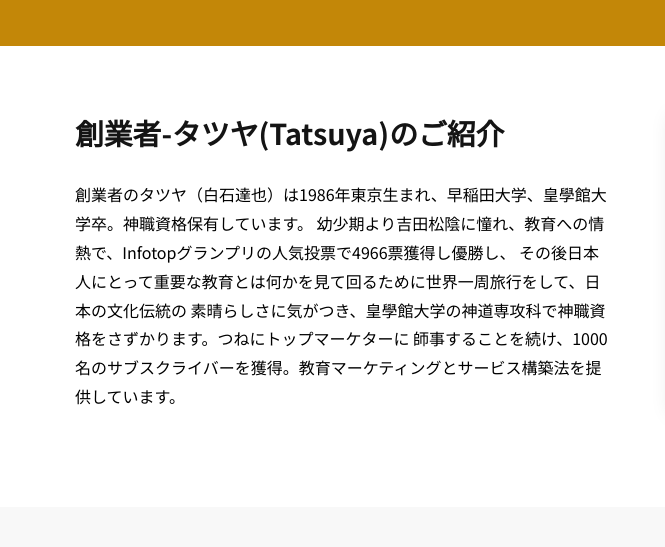
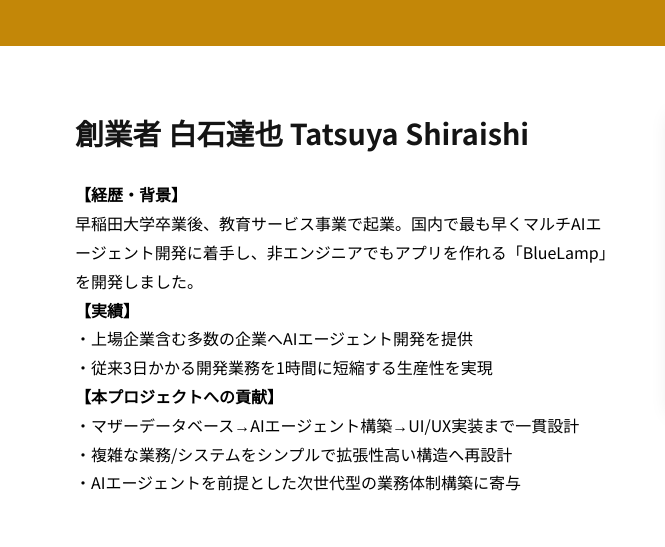
Before and after one commit to yamatovision/yamatovision-website, a plain HTML site: page about.html in a window 1280 px wide. Shown: the part 248-795 px from the top of the page, 0-665 px from the left. Drawn offline with Linux system fonts and the light colour scheme; grey boxes are pictures that could not be loaded.

Commit message:
ナビゲーション復活 & 創業者紹介更新

```diff
--- a/about.html
+++ b/about.html
@@ -390,13 +390,19 @@
         <div class="section-container">
             <div class="founder-section">
                 <div class="founder-content">
-                    <h3>創業者-タツヤ(Tatsuya)のご紹介</h3>
+                    <h3>創業者 白石達也 Tatsuya Shiraishi</h3>
                     <div class="founder-text">
-                        創業者のタツヤ（白石達也）は1986年東京生まれ、早稲田大学、皇學館大学卒。神職資格保有しています。
-                        幼少期より吉田松陰に憧れ、教育への情熱で、Infotopグランプリの人気投票で4966票獲得し優勝し、
-                        その後日本人にとって重要な教育とは何かを見て回るために世界一周旅行をして、日本の文化伝統の
-                        素晴らしさに気がつき、皇學館大学の神道専攻科で神職資格をさずかります。つねにトップマーケターに
-                        師事することを続け、1000名のサブスクライバーを獲得。教育マーケティングとサービス構築法を提供しています。
+                        <p><strong>【経歴・背景】</strong></p>
+                        <p>早稲田大学卒業後、教育サービス事業で起業。国内で最も早くマルチAIエージェント開発に着手し、非エンジニアでもアプリを作れる「BlueLamp」を開発しました。</p>
+
+                        <p><strong>【実績】</strong></p>
+                        <p>・上場企業含む多数の企業へAIエージェント開発を提供<br>
+                        ・従来3日かかる開発業務を1時間に短縮する生産性を実現</p>
+
+                        <p><strong>【本プロジェクトへの貢献】</strong></p>
+                        <p>・マザーデータベース→AIエージェント構築→UI/UX実装まで一貫設計<br>
+                        ・複雑な業務/システムをシンプルで拡張性高い構造へ再設計<br>
+                        ・AIエージェントを前提とした次世代型の業務体制構築に寄与</p>
                     </div>
                 </div>
                 <div class="video-wrapper">
```
Also changed, not shown: index.html (+4 -8 lines), 1 other file.
